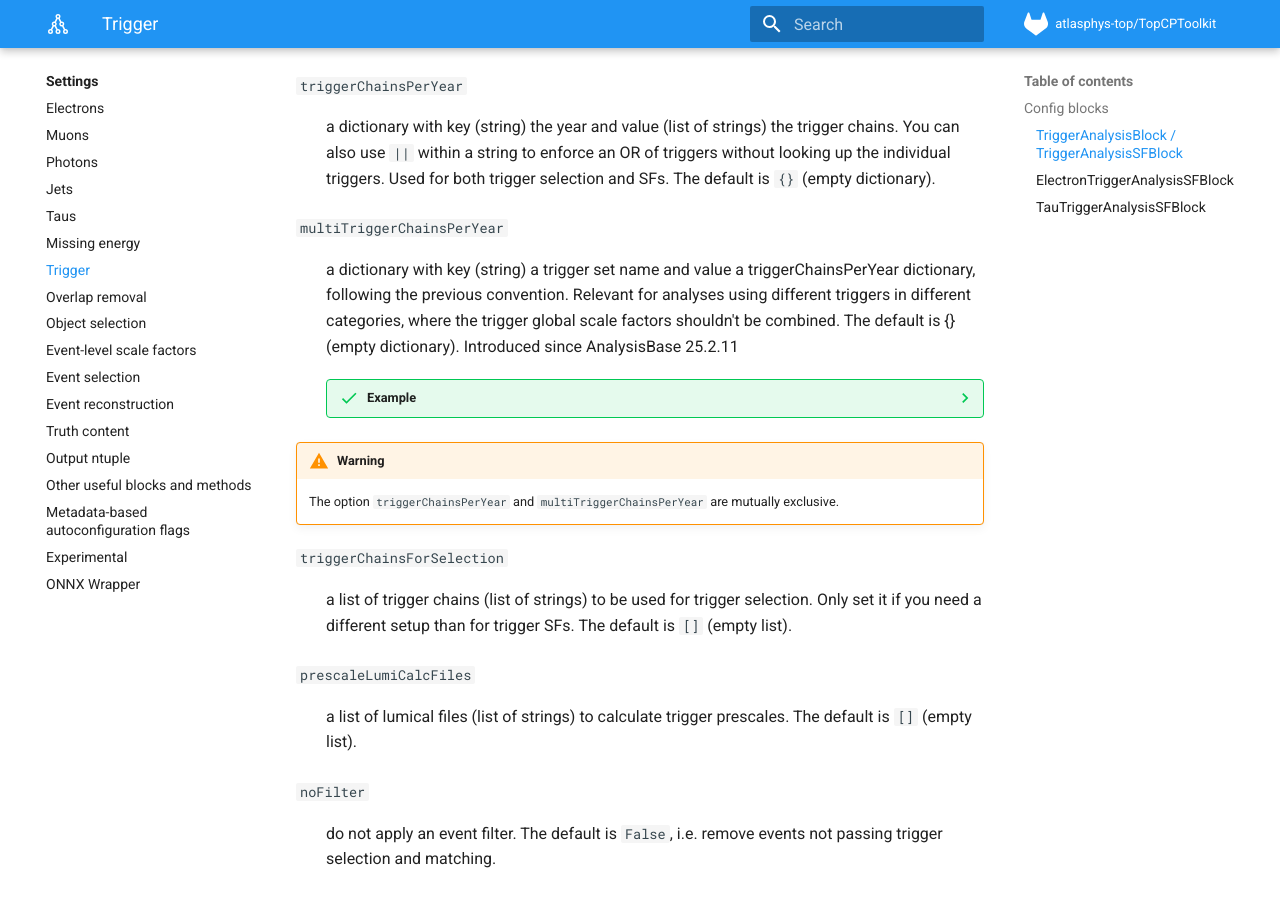
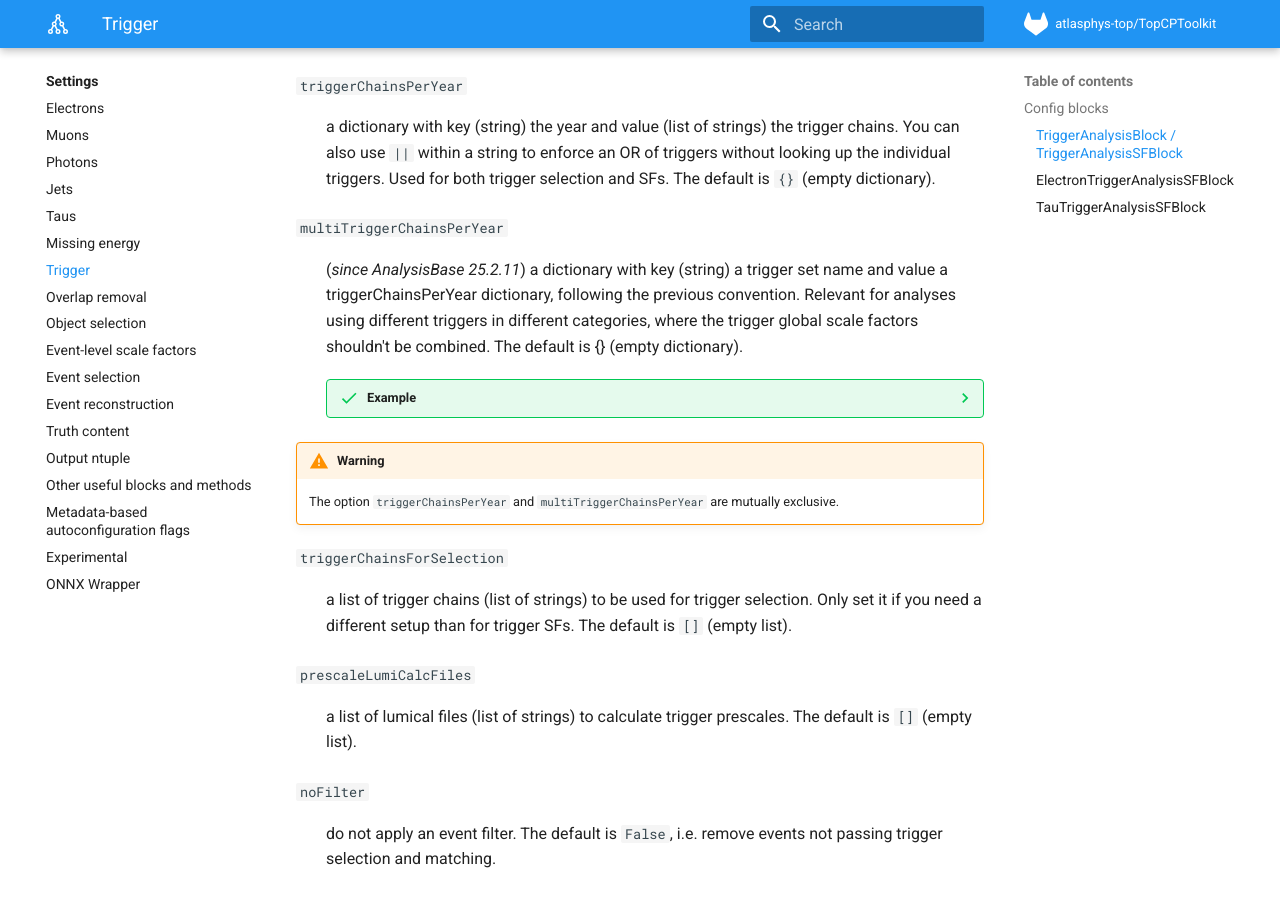
Before and after one commit to SuperNova76/TopCPToolKit, an MkDocs documentation site: the page built from docs/settings/trigger.md, in a window 1280 px wide and 900 px high, scrolled down 626 px. Built offline with MkDocs 1.6.1 and Material for MkDocs 9.7.7, drawn with Linux system fonts in a browser that asks for light colours; some of the changed text lies outside the part shown.

Commit message:
Update docs for triggers

```diff
--- a/docs/settings/trigger.md
+++ b/docs/settings/trigger.md
@@ -17,8 +17,8 @@ Name in YAML: **Trigger**
 :   a dictionary with key (string) the year and value (list of strings) the trigger chains. You can also use `||` within a string to enforce an OR of triggers without looking up the individual triggers. Used for both trigger selection and SFs. The default is `{}` (empty dictionary).
 
 `multiTriggerChainsPerYear`
-:   a dictionary with key (string) a trigger set name and value a triggerChainsPerYear dictionary, following the previous convention. Relevant for analyses using different triggers in different categories, where the trigger global scale factors shouldn't be combined. The default is {} (empty dictionary).
-    Introduced since AnalysisBase 25.2.11
+:   (*since AnalysisBase 25.2.11*)
+    a dictionary with key (string) a trigger set name and value a triggerChainsPerYear dictionary, following the previous convention. Relevant for analyses using different triggers in different categories, where the trigger global scale factors shouldn't be combined. The default is {} (empty dictionary).
 
     ??? success "Example"
         If leading lepton pT>XX, check single lepton trigger / else check di-lepton trigger.
```
Also changed, not shown: other parts of docs/settings/trigger.md (+3 -1 lines).
